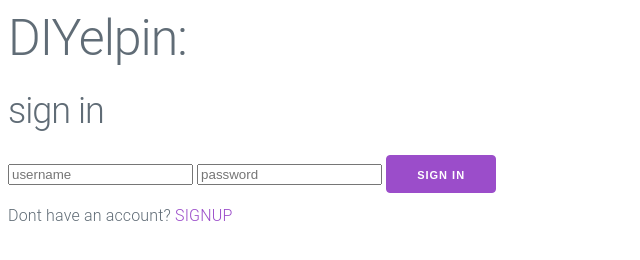
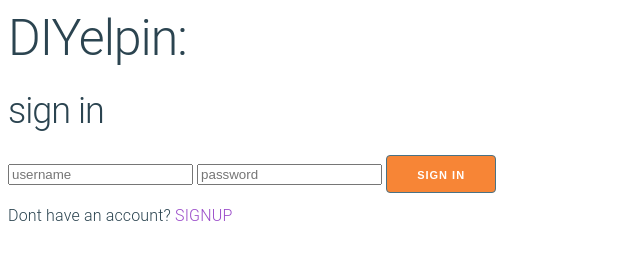
Before and after one commit to breakaway-bikers/DIYelpin, a website: page client/index.html at #/signup in a window 1280 px wide. Shown: the whole page, without its empty margins (0-640 px from the left). Drawn offline with nearby package versions, Linux system fonts and the light colour scheme; some packages are replaced by stand-ins of ours.

Commit message:
font color and button color changed

```diff
--- a/client/milligram.css
+++ b/client/milligram.css
@@ -13,7 +13,7 @@ html {
 }
 
 body {
-  color: #606c76;
+  color: #2B4450;
   font-family: "Roboto", "Helvetica Neue", Helvetica, Arial, sans-serif;
   font-size: 1.6em;
   font-weight: 300;
@@ -42,8 +42,8 @@ button,
 input[type='button'],
 input[type='reset'],
 input[type='submit'] {
-  background-color: #9b4dca;
-  border: 0.1rem solid #9b4dca;
+  background-color: #F78536;
+  border: 0.1rem solid #497285;
   border-radius: 0.4rem;
   box-sizing: border-box;
   color: #ffffff;
```
Also changed, not shown: client/CreatePost/createPost.html (+1 -1 lines).
